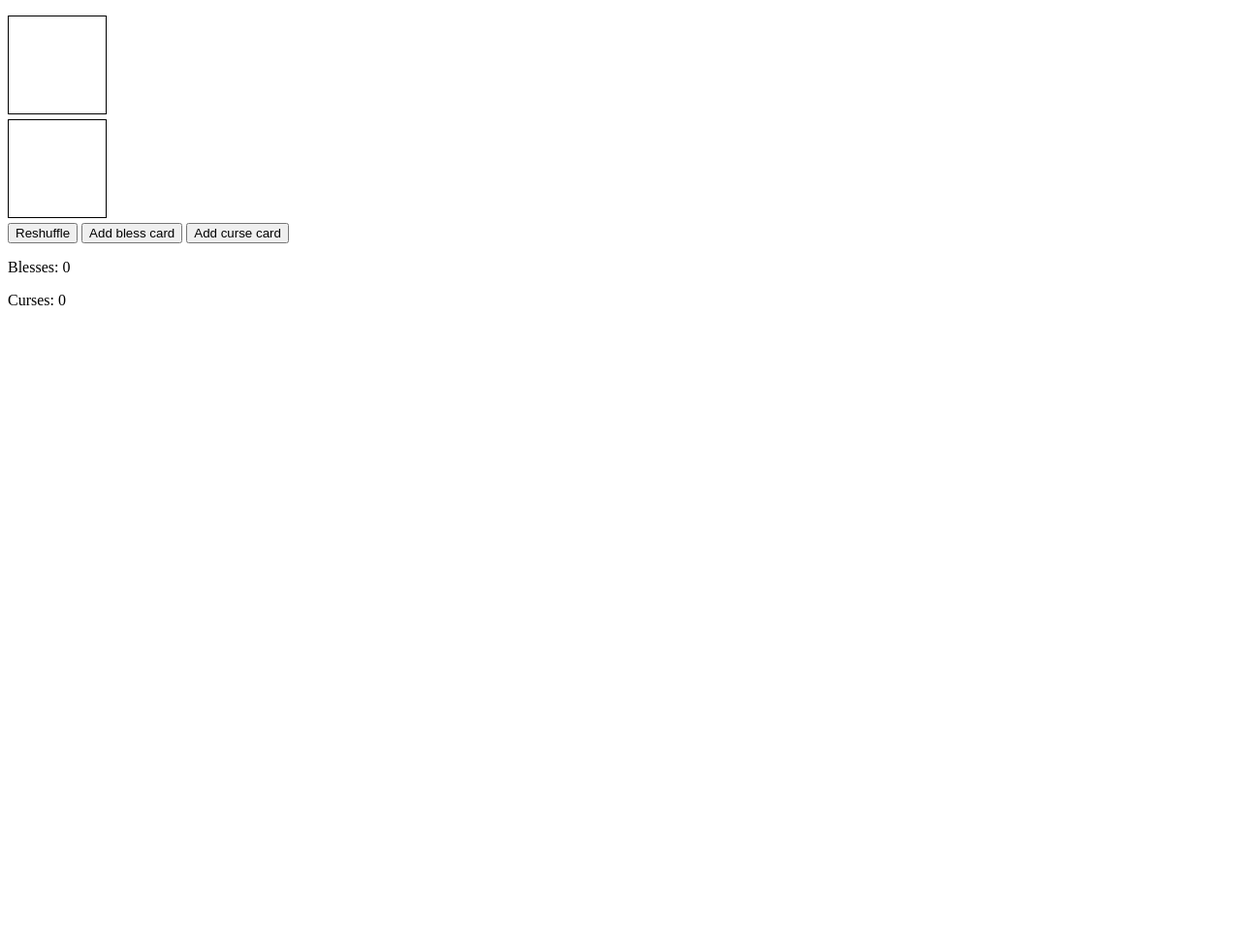
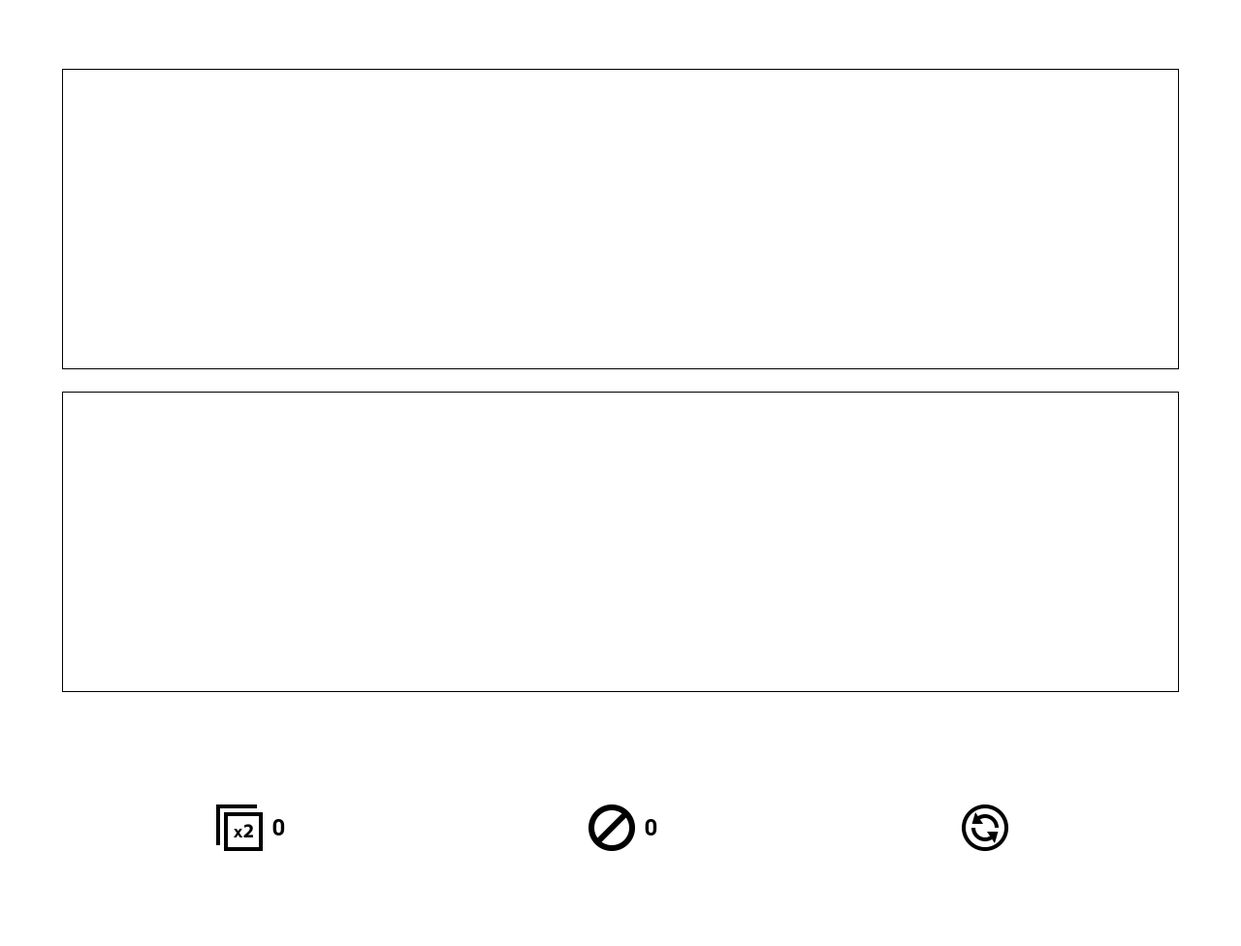
Before and after one commit to arvidsandin/gloomhaven, a plain HTML site: page index.html in a window 1280 px wide. Shown: the whole page at 97% size. Before the commit the page ends 800 px from the top, so only its background shows below. Drawn offline with Linux system fonts and the light colour scheme.

Commit message:
Add icons, improve general look

```diff
--- a/index.html
+++ b/index.html
@@ -13,15 +13,21 @@
 
 <body>
     <script type="module" src="index.js"></script>
-    <p></p>
-    <div id="theDiv" class="divs"></div>
-    <div id="secondDiv" class="divs"></div>
-    <button id="reshuffleButton">Reshuffle</button>
-    <button id="blessButton">Add bless card</button>
-    <button id="curseButton">Add curse card</button>
-    <p>Blesses: <span id="blessCounter">0</span></p>
-    <p>Curses: <span id="curseCounter">0</span></p>
-    <p id="reminder"></p>
+    <div id="cards">
+        <div id="mostRecentCard" class="card"></div>
+        <div id="secondMostRecentCard" class="card"></div>
+    </div>
+    <div id="bottomPart">
+        <div id="buttons">
+            <p id="blessButton" class="button"><img src="iconmonstr-copy-5-48.png" alt="double icon"><span id="blessCounter"/>0</span></p>
+            <p id="curseButton" class="button"><img src="iconmonstr-forbidden-1-48.png" alt="block icon" class="mirror"/><span id="curseCounter">0</span></p>
+            <p id="reshuffleButton" class="button">
+                <img src="iconmonstr-synchronization-19-48.png" alt="reminder icon"/>
+                <img id="reminderIcon" src="iconmonstr-circle-filled-16.png" alt="reminder icon" class="inactive"/>
+            </p>
+        </div>
+        <p id="reminder"></p>
+    </div>
 </body>
 
 </html>
--- a/index.js
+++ b/index.js
@@ -8,9 +8,9 @@ let reminder;
 let blessCounter;
 let curseCounter;
 addEventListener("DOMContentLoaded", (event) => {
-    theDiv = document.getElementById('theDiv');
-    secondDiv = document.getElementById('secondDiv');
-    reminder = document.getElementById('reminder');
+    theDiv = document.getElementById('mostRecentCard');
+    secondDiv = document.getElementById('secondMostRecentCard');
+    reminder = document.getElementById('reminderIcon');
     blessCounter = document.getElementById('blessCounter');
     curseCounter = document.getElementById('curseCounter');
     theDiv.addEventListener("click", e => {
@@ -51,7 +51,7 @@ function updateTexts(){
     curseCounter.innerText = deck.countCurses();
 
     if (deck.shouldReshuffle) {
-        reminder.innerText = 'Deck should be reshuffled';
+        reminder.classList.remove('inactive');
     }
 }
 
@@ -59,7 +59,7 @@ function reshuffle(){
     deck.reshuffleDeck();
     secondDiv.innerText = '';
     theDiv.innerText = '';
-    reminder.innerText = '';
+    reminder.classList.add('inactive');
     blessCounter.innerText = deck.countBlesses();
     curseCounter.innerText = deck.countCurses();
     currentCard = null;
--- a/styles.css
+++ b/styles.css
@@ -1,14 +1,73 @@
-.divs{
-    height: 100px;
-    width: 100px;
+body{
+    width: 100vw;
+    height: 100vh;
+    margin: 0;
+    font: 24px 'Roboto', sans-serif;
+    font-weight: bold;
+}
+
+#cards{
+    display: flex;
+    flex-wrap: wrap;
+    justify-content: center;
+    align-items: center;
+    height: 90%;
+    max-height: calc(90vh - 64px);
+    width: 90%;
+    gap: 10px;
+    padding: 5%;
+}
+
+.card{
+    height: calc(50% - 20px);
+    width: 100%;
     border: 1px solid black;
     user-select: none;
     display: flex;
     align-items: center;
     justify-content: center;
-    margin: 5px 0;
 }
 
-.divs:hover{
+.card:hover{
     cursor: pointer;
 }
+
+#bottomPart{
+    display: flex;
+    justify-content: center;
+    align-items:baseline;height: 64px;
+    width: 90%;
+    flex-direction: column;
+    gap: 5px;
+    padding: 5%;
+}
+#buttons{
+    display: flex;
+    justify-content:space-around;
+    align-items: center;
+    flex-direction: row;
+    width: 100%;
+}
+.button{
+    display: flex;
+    justify-content: center;
+    align-items: center;
+    gap: 5px;
+    width: 50%;
+    img{
+        margin: 5px;
+    }
+}
+
+#reminderIcon{
+    margin-bottom: 36px;
+    margin-left: -10px;
+}
+
+.inactive{
+    visibility: hidden;
+}
+
+.mirror{
+    transform: scaleX(-1);
+}
```
Also changed, not shown: iconmonstr-circle-filled-16.png (added), iconmonstr-copy-5-48.png (added), iconmonstr-forbidden-1-48.png (added), iconmonstr-synchronization-19-48.png (added).
